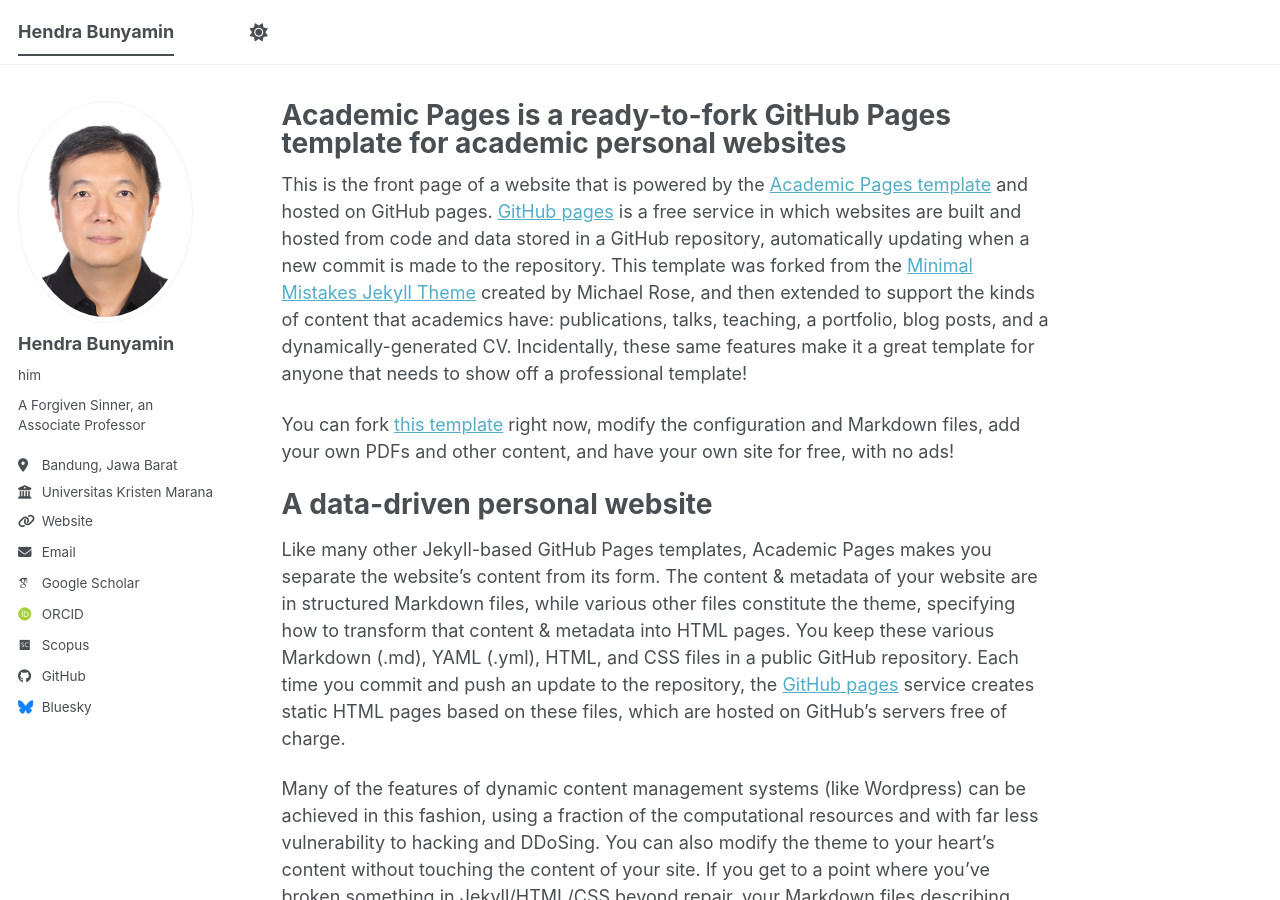
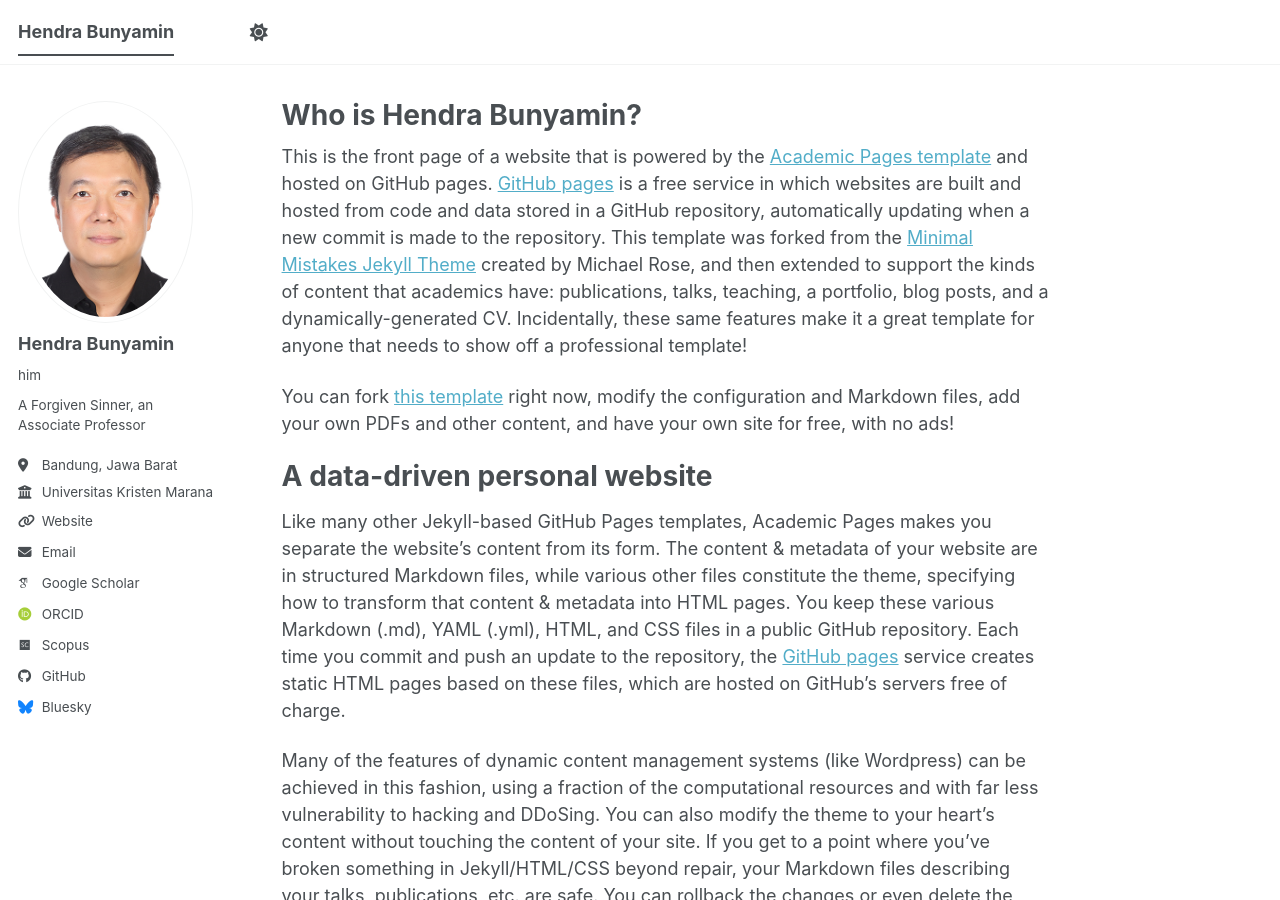
Before and after one commit to hbunyamin/hbunyamin.github.io, a Jekyll site: the page built from _pages/about.md, in a window 1280 px wide and 900 px high. Built offline with Jekyll 4.4.1, drawn with Linux system fonts in a browser that asks for light colours; some web fonts are replaced; a script bundle is joined from its source files by our own code; library files that are not in the unit come from our copies.

Commit message:
Edit the title

```diff
--- a/_pages/about.md
+++ b/_pages/about.md
@@ -1,6 +1,6 @@
 ---
 permalink: /
-title: "Academic Pages is a ready-to-fork GitHub Pages template for academic personal websites"
+title: "Who is Hendra Bunyamin?"
 author_profile: true
 redirect_from:
   - /about/
```
